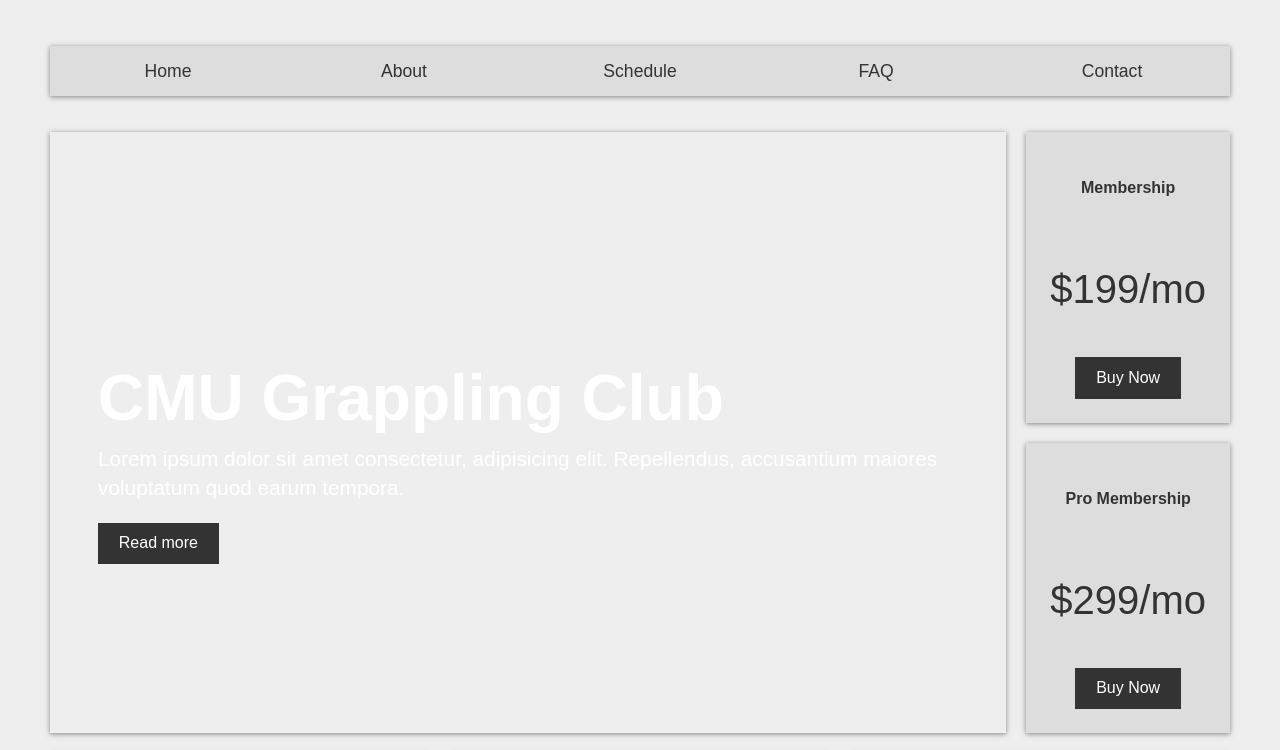
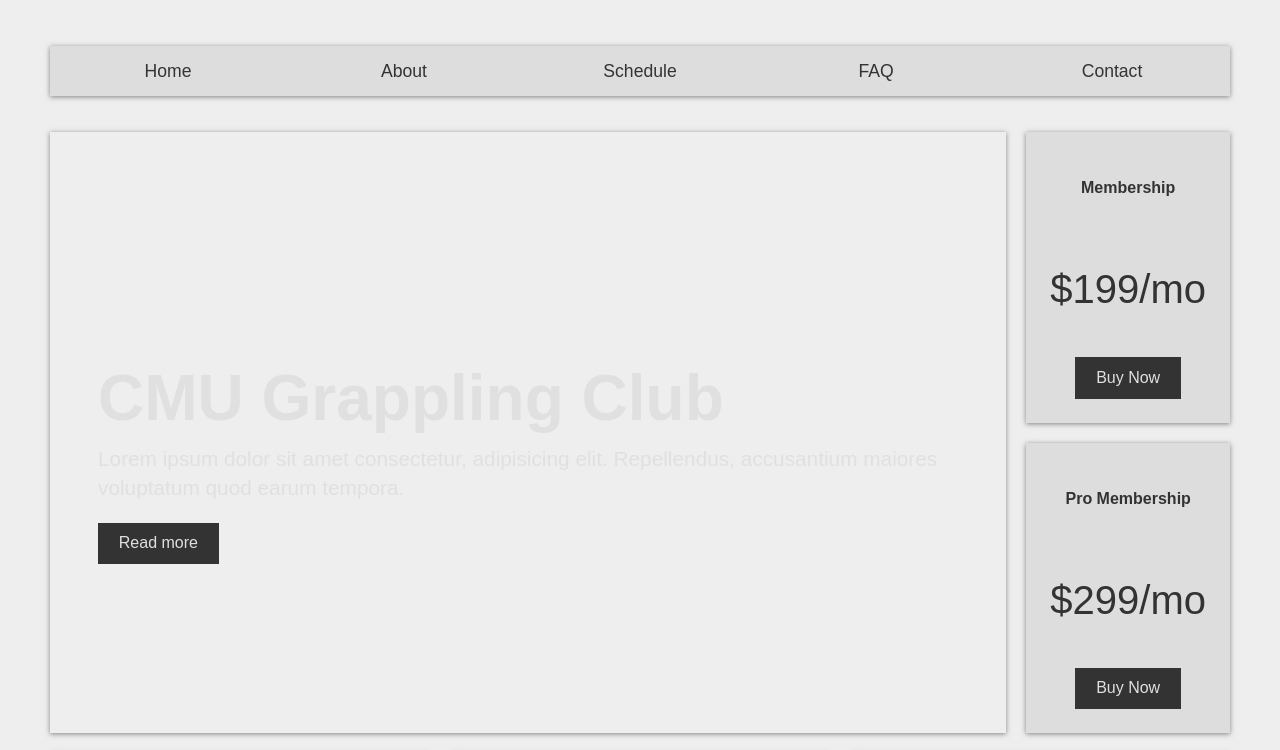
Before and after one commit to nkbhan/grappling_website, a plain HTML site: page index.html in a window 1280 px wide. Shown: the top 750 px of the page. Drawn offline with Linux system fonts and the light colour scheme.

Commit message:
changed colors

```diff
--- a/style.css
+++ b/style.css
@@ -1,8 +1,11 @@
 /* CSS Variables */
 :root {
     --primary: #ddd;
+    --red: #b00;
     --dark: #333;
-    --light: #fff;
+    --darkgrey: #666;
+    --light: #e0e0e0;
+    --white: #fff;
     --shadow: 0 1px 5px rgba(104, 104, 104, 0.8)
 }
 
```
